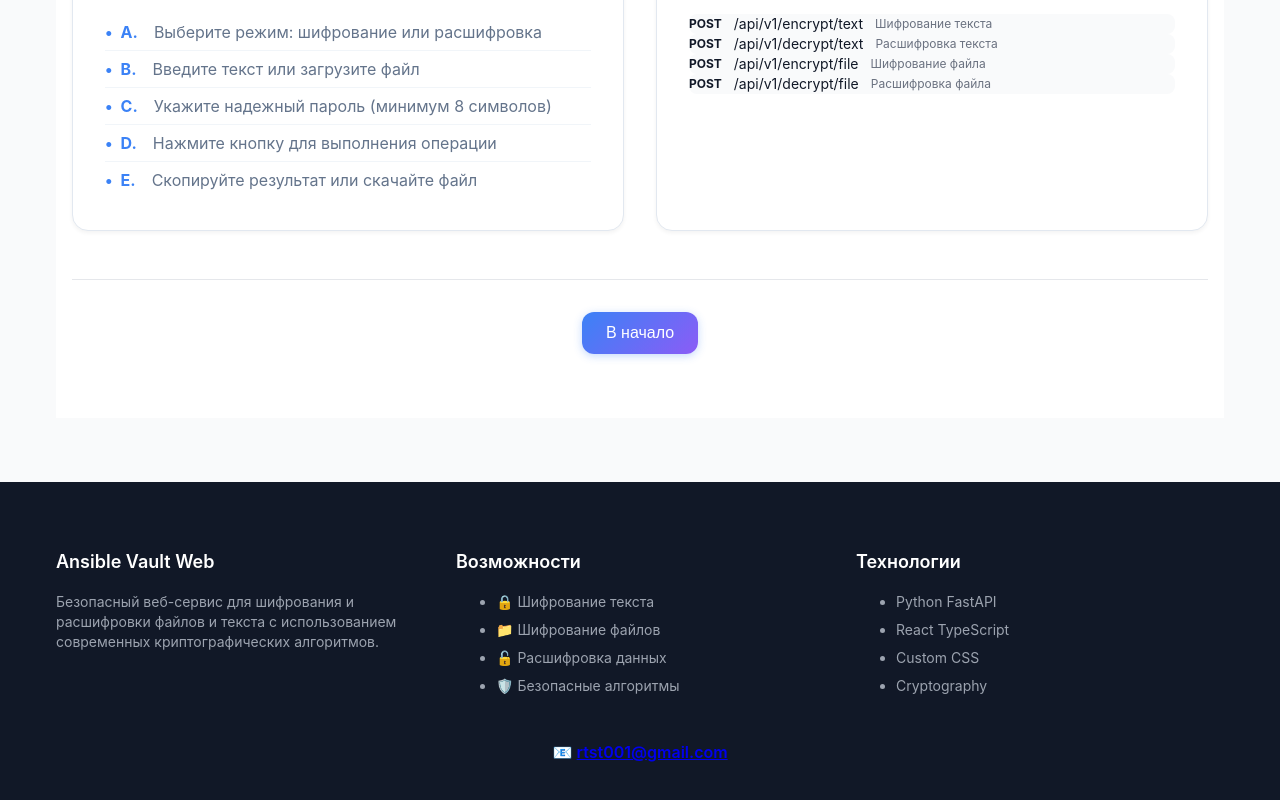
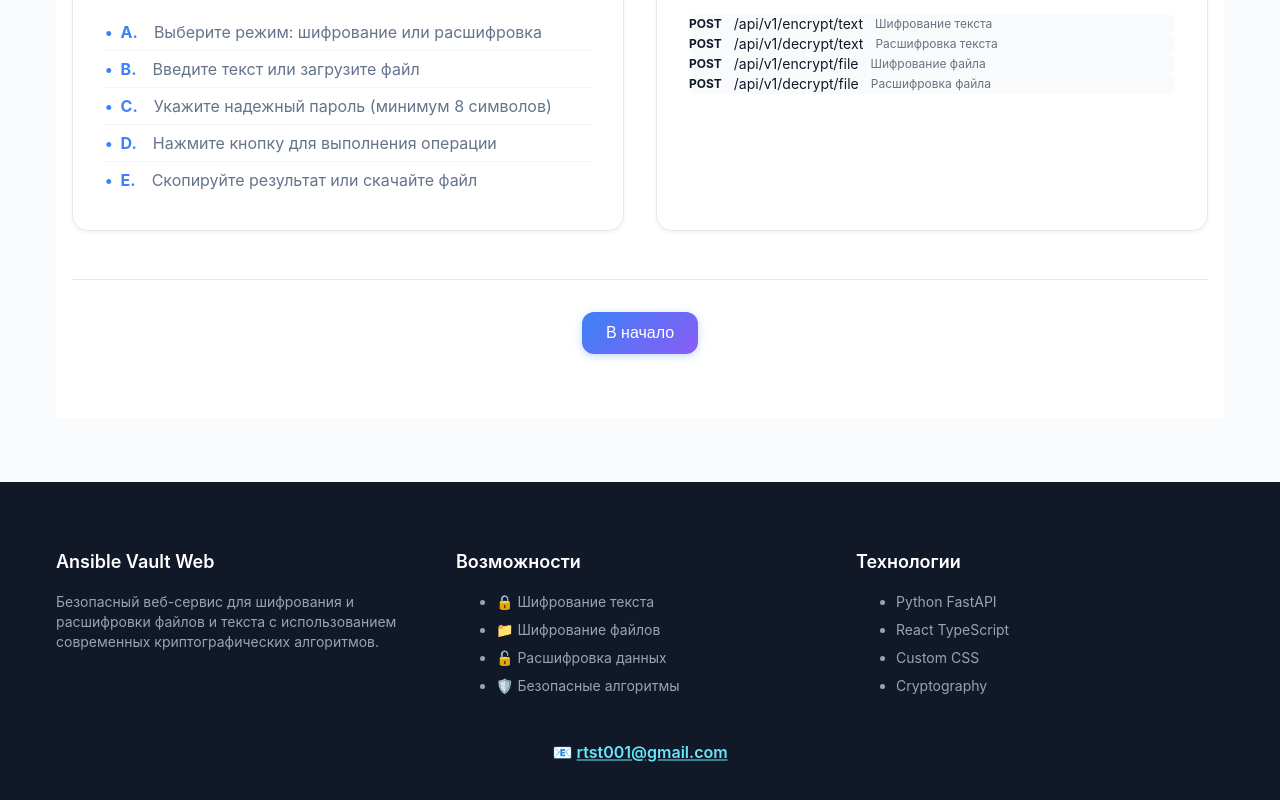
Before and after one commit to rtst01/ansible-vault-web, a React (Create React App) app in the folder frontend/: page / in a window 1280 px wide. Shown: the part 3395-4195 px from the top of the page. Built offline with nearby package versions, Linux system fonts and the light colour scheme.

Commit message:
🎨 Footer: Исправлена читаемость email - добавлены inline стили для переопределения браузерных

```diff
--- a/frontend/src/components/Footer.tsx
+++ b/frontend/src/components/Footer.tsx
@@ -36,7 +36,16 @@
 
         <div className="border-t border-gray-800 mt-8 pt-8 text-center">
           <p className="text-gray-300 text-base font-medium">
-            📧 <a href="mailto:rtst001@gmail.com" className="text-cyan-300 hover:text-cyan-200 font-semibold underline decoration-cyan-400/50 hover:decoration-cyan-300/70 transition-all duration-200">
+            📧 <a
+              href="mailto:rtst001@gmail.com"
+              className="text-cyan-300 hover:text-cyan-200 font-semibold underline decoration-cyan-400/50 hover:decoration-cyan-300/70 transition-all duration-200"
+              style={{
+                color: '#67e8f9',
+                textDecoration: 'underline',
+                textDecorationColor: 'rgba(103, 232, 249, 0.5)',
+                textDecorationThickness: '2px'
+              }}
+            >
               rtst001@gmail.com
             </a>
           </p>
```
